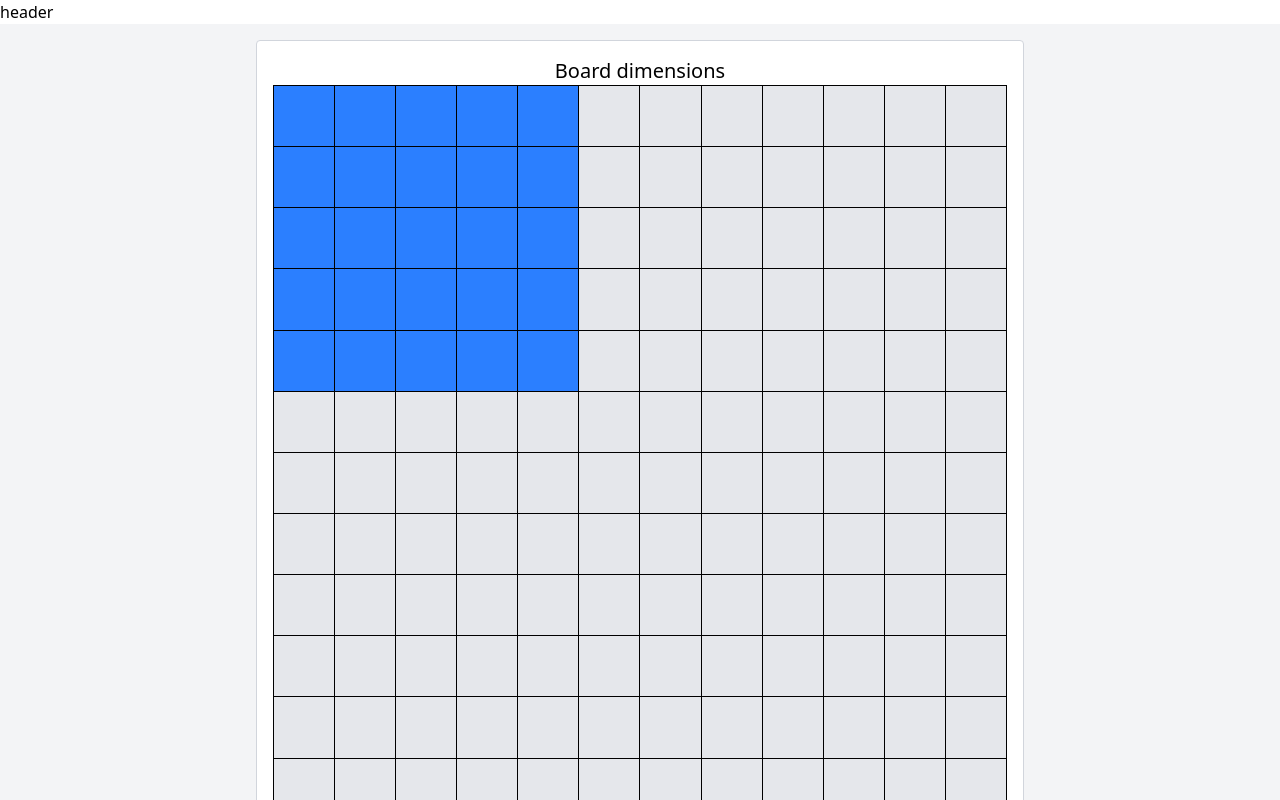
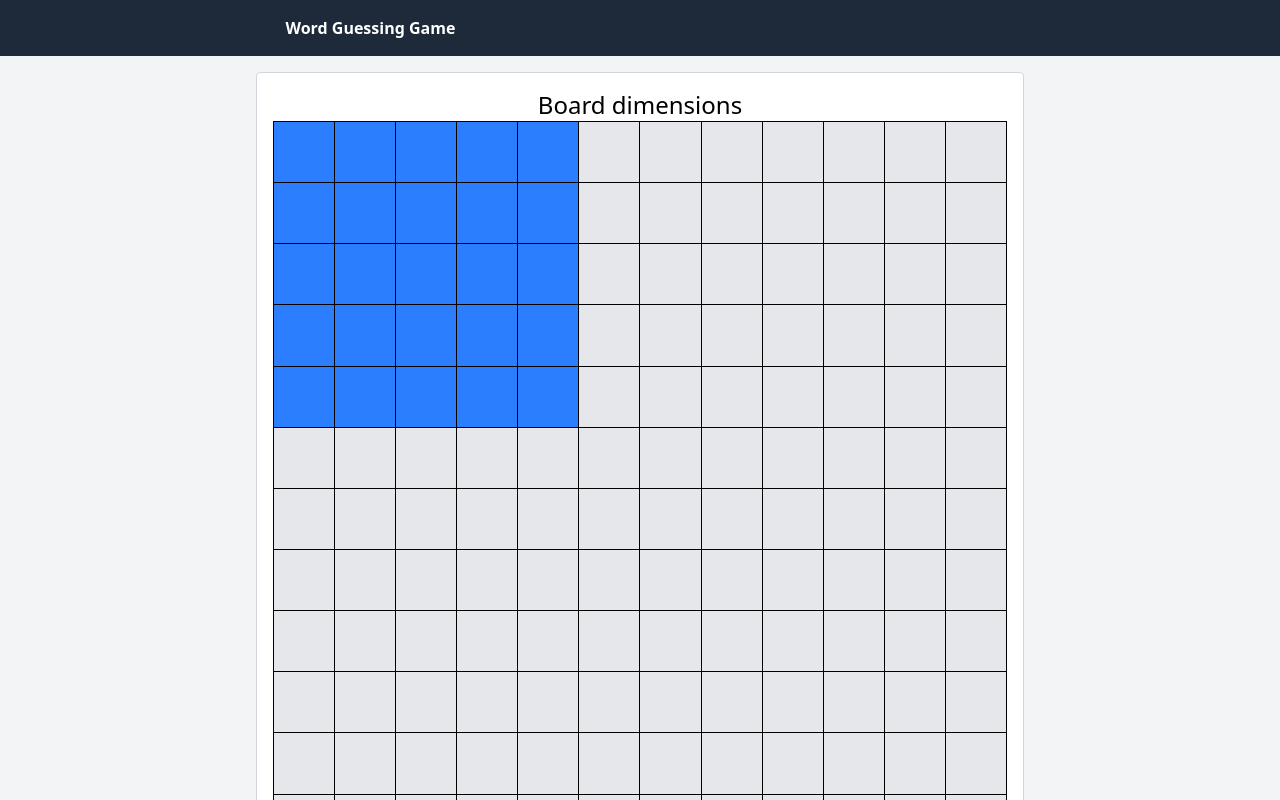
Before and after one commit to luidsonl/wordguessing-vue, a Vue app: page / in a window 1280 px wide. Shown: the top 800 px of the page. Built offline with nearby package versions, Linux system fonts and the light colour scheme.

Commit message:
feat: implement game start/stop cicle

```diff
--- a/src/components/Board.vue
+++ b/src/components/Board.vue
@@ -1,4 +1,9 @@
 <script setup>
+import { useWordStore } from '@/stores/WordStore';
+import { useGeneralStore } from '@/stores/GeneralStore';
+
+const wordStore = useWordStore();
+const generalStore = useGeneralStore();
 </script>
 
 <template>
--- a/src/components/Header.vue
+++ b/src/components/Header.vue
@@ -1,8 +1,22 @@
 <script setup>
+import { useGeneralStore } from '@/stores/GeneralStore';
+import { useWordStore } from '@/stores/WordStore';
+
+const generalStore = useGeneralStore();
+const wordStore = useWordStore();
+
+function resetGame() {
+    generalStore.stopGame();
+    generalStore.resetPanel();
+    wordStore.clearWord();
+}
 </script>
 
 <template>
-    <header>
-        header
+    <header class="bg-gray-800 text-white p-4 text-center text-base font-bold flex items-center justify-around">
+        <span>Word Guessing Game</span>
+        <nav>
+            <button v-if="generalStore.gameRunning" class="cursor-pointer px-6 py-2 bg-blue-600 text-white font-medium rounded-lg hover:bg-blue-700 transition-colors cursor" v-on:click="resetGame">Reset</button>
+        </nav>
     </header>
 </template>
--- a/src/components/Main.vue
+++ b/src/components/Main.vue
@@ -1,16 +1,17 @@
 <script setup>
-import Board from './Board.vue';
-import StartPanel from './StartPanel.vue';
-import { GeneralStore } from '@/stores/GeneralStore';
+import Board from '@/components/Board.vue';
+import StartPanel from '@/components/StartPanel.vue';
+import { useGeneralStore } from '@/stores/GeneralStore';
 
-const generalStore = GeneralStore()
+const generalStore = useGeneralStore()
 
 
 </script>
 
 <template>
-    <main class="min-h-screen bg-gray-100 p-4">
-        <StartPanel v-if="generalStore.getShowStartPanel" />
-        <Board v-else />
+    <main class="bg-gray-100 p-4">
+        <Board v-if="generalStore.gameRunning" />
+        <StartPanel v-else />
+
     </main>
 </template>
--- a/src/components/StartButton.vue
+++ b/src/components/StartButton.vue
@@ -1,12 +1,21 @@
 <script setup>
-import { GeneralStore } from '@/stores/GeneralStore';
+import { useGeneralStore } from '@/stores/GeneralStore';
+import { useWordStore } from '@/stores/WordStore';
 
-const generalStore = GeneralStore()
+const wordStore = useWordStore();
+const generalStore = useGeneralStore()
+
+function startGame() {
+    const word = wordStore.newWordWithLength(generalStore.getBoardWidth);
+    wordStore.newWordWithLength(word);
+    generalStore.startGame();
+}
+
 </script>
 
 <template>
     <div class="flex justify-center">
-         <button class="cursor-pointer px-6 py-2 bg-blue-600 text-white font-medium rounded-lg hover:bg-blue-700 transition-colors cursor" v-on:click="generalStore.setFalseStartPanel">
+         <button class="cursor-pointer px-6 py-2 bg-blue-600 text-white font-medium rounded-lg hover:bg-blue-700 transition-colors cursor" v-on:click="startGame">
             Start
         </button>
     </div>
--- a/src/components/StartPanel.vue
+++ b/src/components/StartPanel.vue
@@ -7,7 +7,7 @@ import StartButton from '@/components/StartButton.vue';
 
 <template>
     <div class="w-full max-w-3xl mx-auto p-4 border border-gray-300 rounded bg-white">
-        <h1 class="text-xl text-center">Board dimensions</h1>
+        <h1 class="text-2xl text-center">Board dimensions</h1>
         <table class="w-full table-fixed border-collapse">
             <StartPanelBoard/>
             <StartPanelBoardInfo/>
--- a/src/components/StartPanelBoard.vue
+++ b/src/components/StartPanelBoard.vue
@@ -1,8 +1,8 @@
 <script setup>
 import { ref } from 'vue'
-import { GeneralStore } from '@/stores/GeneralStore';
+import { useGeneralStore } from '@/stores/GeneralStore';
 
-const generalStore = GeneralStore()
+const generalStore = useGeneralStore()
 
 const rows = 12
 const cols = 12
--- a/src/components/StartPanelBoardInfo.vue
+++ b/src/components/StartPanelBoardInfo.vue
@@ -1,7 +1,7 @@
 <script setup>
-import { GeneralStore } from '@/stores/GeneralStore';
+import { useGeneralStore } from '@/stores/GeneralStore';
 
-const generalStore = GeneralStore()
+const generalStore = useGeneralStore()
 </script>
 
 <template>
--- a/src/stores/GeneralStore.js
+++ b/src/stores/GeneralStore.js
@@ -1,21 +1,21 @@
 import { defineStore } from "pinia";
 
-export const GeneralStore = defineStore('general',{
+export const useGeneralStore = defineStore('general',{
     state(){
         return {
-            startPanel: true,
+            gameRunning: false,
             boardWidth: 5,
             boardHeight: 5
         }
     },
 
     actions: {
-        setFalseStartPanel(){
-            this.startPanel = false;
+        startGame(){
+            this.gameRunning = true;
         },
 
-        setTrueStartPanel(){
-            this.startPanel = true;
+        stopGame(){
+            this.gameRunning = false;
         },
 
         setBoardDimensions(width, heigth){
@@ -25,6 +25,10 @@ export const GeneralStore = defineStore('general',{
             this.boardWidth = width;
             this.boardHeight = heigth;
             return true;
+        },
+        resetPanel(){
+            this.boardWidth = 5;
+            this.boardHeight = 5;
         }
     },
 
--- a/src/stores/WordStore.js
+++ b/src/stores/WordStore.js
@@ -41,6 +41,10 @@ export const useWordStore = defineStore('word', {
             const pattern = '?'.repeat(length);
             const url = `https://api.datamuse.com/words?ml=${similar}&sp=${pattern}`;
             await this.fetchWord(url);
+        },
+
+        clearWord() {
+            this.value = '';
         }
     },
 
```
